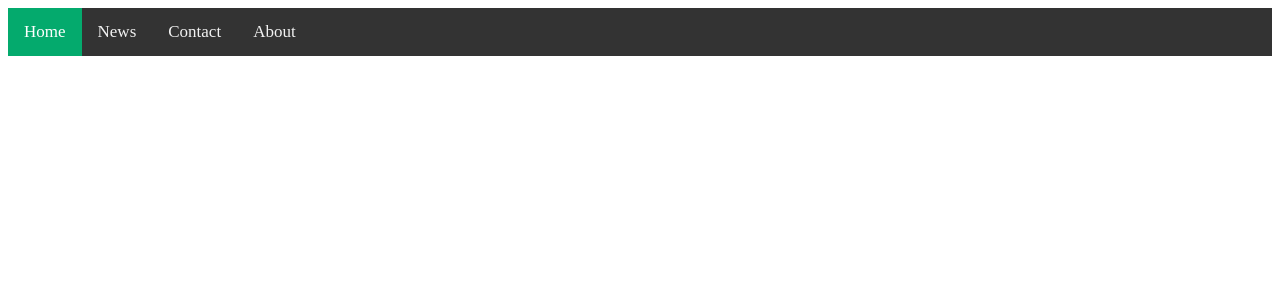
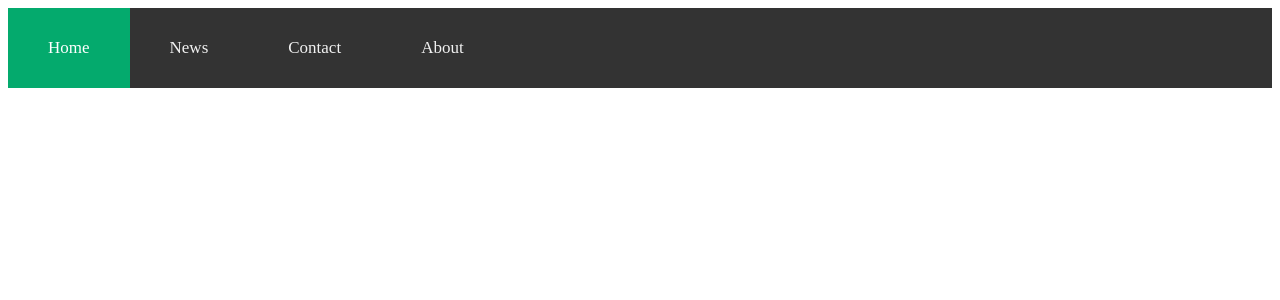
Before and after one commit to rankopolat/Project, a PHP site: page /Ranko/year1.html in a window 1280 px wide. Shown: the top 300 px of the page. Run offline with PHP 8.4, Linux system fonts and the light colour scheme.

Commit message:
Update style.css

```diff
--- a/Ranko/style.css
+++ b/Ranko/style.css
@@ -8,7 +8,7 @@
   float: left;
   color: #f2f2f2;
   text-align: center;
-  padding: 14px 16px;
+  padding: 30px 40px;
   text-decoration: none;
   font-size: 17px;
 }
```
